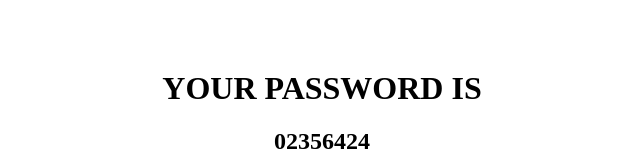
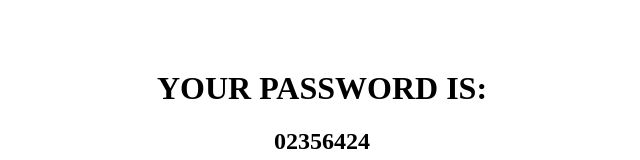
Before and after one commit to amine-omari/AI-Password, a Next.js app: page / in a window 1280 px wide. Both pictures are taken after a click on the button "generate passowrd". Shown: the part 275-435 px from the top of the page, without its empty margins (318-958 px from the left). Built offline with nearby package versions, Linux system fonts and the light colour scheme.

Commit message:
fix: MainContainer file

```diff
--- a/components/MainContainer.jsx
+++ b/components/MainContainer.jsx
@@ -37,9 +37,9 @@ const MainContainer = () => {
 
   return (
     <div className="card">
-      {password ? <h1> YOUR PASSWORD IS</h1> : <h1>PASSWORD GENERATOR</h1>}
+      {password ? <h1> YOUR PASSWORD IS:</h1> : <h1>PASSWORD GENERATOR</h1>}
       {password ? (
-        <div className="password_container">
+        <div>
           <h2>{isHide ? password : "*************"}</h2>
           <button onClick={() => setIsHide(!isHide)} className="hide_button">
             {isHide ? <Hide /> : <UnHide />}
```
